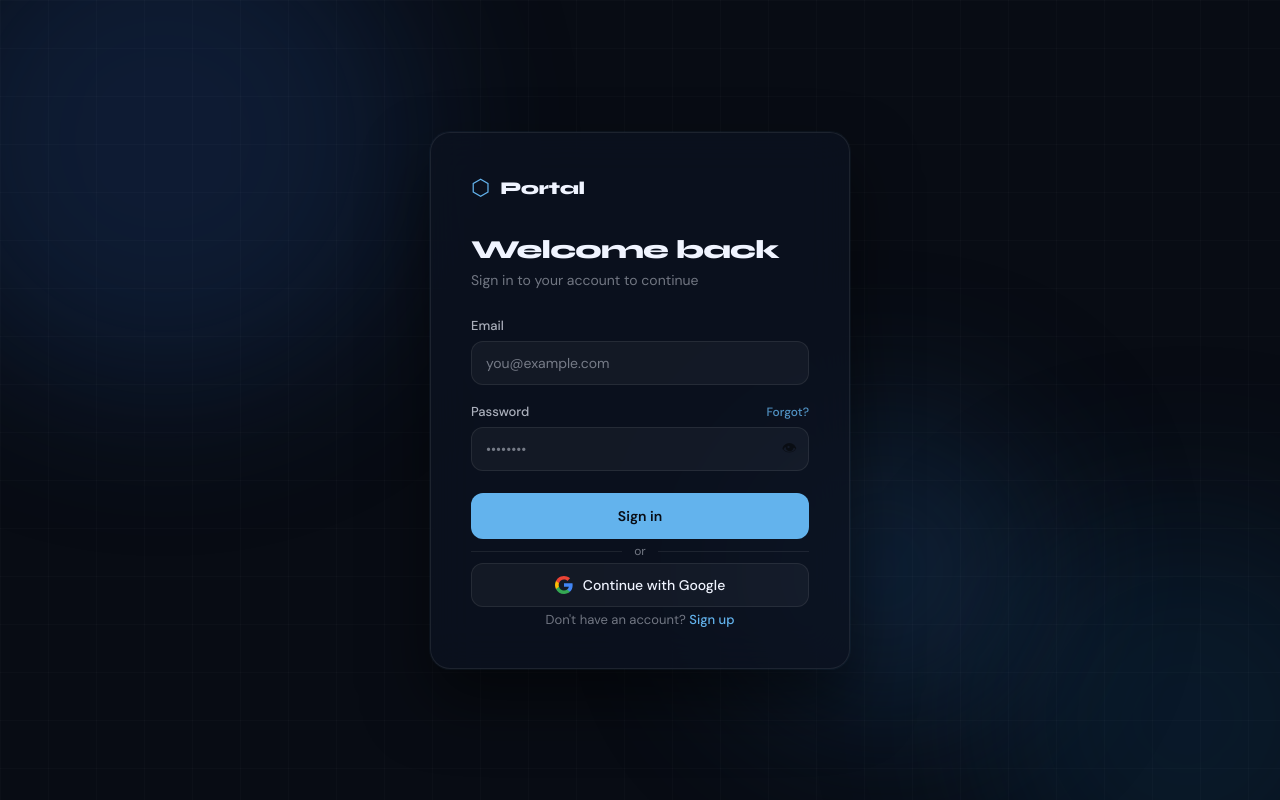
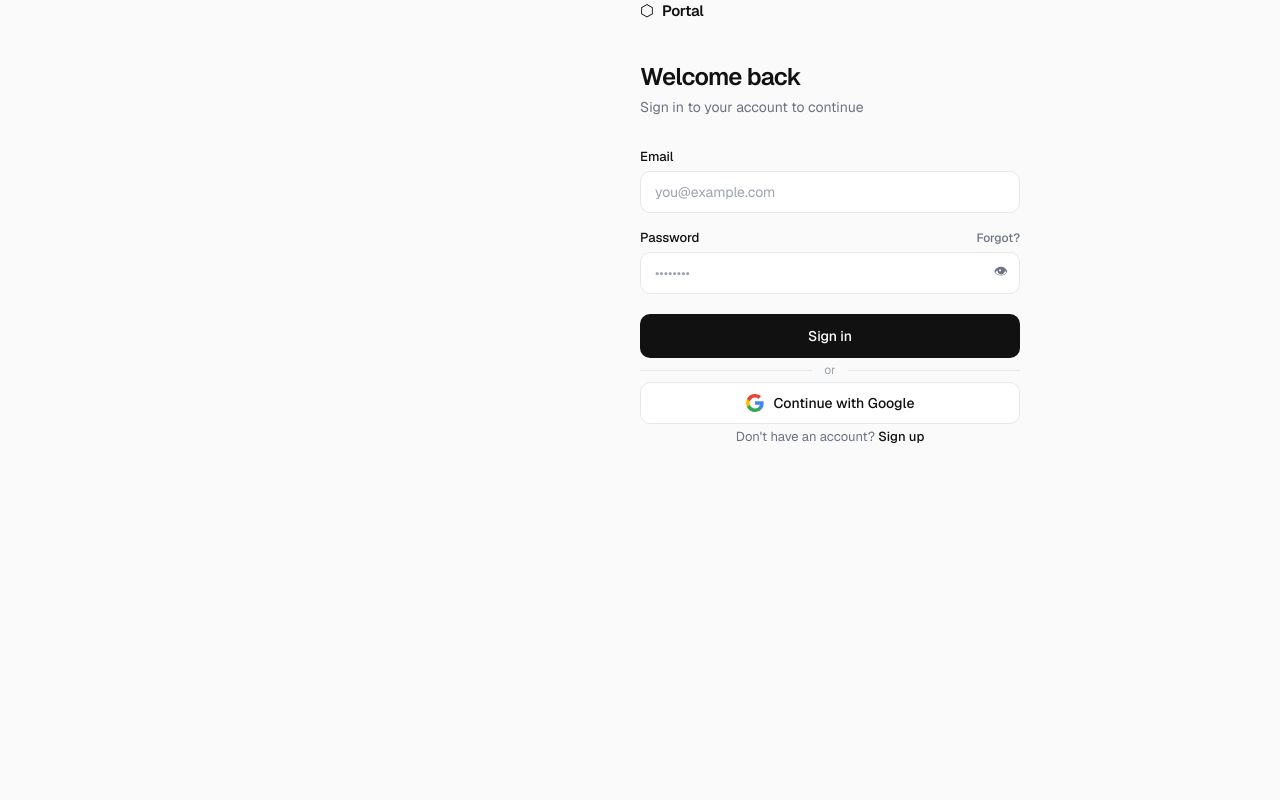
Before and after one commit to aditya303030/auth_portal, a Next.js app: page /login in a window 1280 px wide. Built offline with nearby package versions, Linux system fonts and the light colour scheme; no server answers.

Commit message:
changed ui

```diff
--- a/app/globals.css
+++ b/app/globals.css
@@ -1,132 +1,389 @@
-@import url('https://fonts.googleapis.com/css2?family=DM+Sans:wght@300;400;500;600&family=Syne:wght@700;800&display=swap');
+@import url('https://fonts.googleapis.com/css2?family=Geist:wght@300;400;500;600&family=Geist+Mono:wght@400;500&display=swap');
 
 *, *::before, *::after { box-sizing: border-box; margin: 0; padding: 0; }
 
 :root {
-  --bg: #080c14;
-  --surface: rgba(255,255,255,0.04);
-  --surface-hover: rgba(255,255,255,0.07);
-  --border: rgba(255,255,255,0.08);
-  --border-focus: rgba(99,179,237,0.6);
-  --text: #f0f4ff;
-  --text-muted: rgba(240,244,255,0.45);
-  --accent: #63b3ed;
-  --accent-glow: rgba(99,179,237,0.3);
-  --radius: 12px;
+  --bg: #fafafa;
+  --surface: #ffffff;
+  --border: #e5e7eb;
+  --border-focus: #111111;
+  --text: #111111;
+  --text-muted: #6b7280;
+  --text-placeholder: #9ca3af;
+  --accent: #111111;
+  --accent-text: #ffffff;
+  --error: #dc2626;
+  --radius: 10px;
+  --radius-lg: 16px;
 }
 
 html, body {
   min-height: 100vh;
-  font-family: 'DM Sans', sans-serif;
+  font-family: 'Geist', -apple-system, sans-serif;
   background: var(--bg);
   color: var(--text);
   -webkit-font-smoothing: antialiased;
 }
 
+/* ─── Layout ─── */
 .auth-root {
   min-height: 100vh;
+  display: grid;
+  grid-template-columns: 1fr 1fr;
+}
+
+/* Left panel — decorative */
+.auth-panel {
+  background: #f4f4f5;
   display: flex;
-  align-items: center;
-  justify-content: center;
-  padding: 24px;
+  align-items: flex-end;
+  padding: 48px;
   position: relative;
   overflow: hidden;
 }
 
-.auth-bg { position: fixed; inset: 0; z-index: 0; pointer-events: none; }
-
-.blob { position: absolute; border-radius: 50%; filter: blur(80px); opacity: 0.35; animation: drift 12s ease-in-out infinite alternate; }
-.blob-1 { width: 500px; height: 500px; background: #1a3a6e; top: -120px; left: -100px; }
-.blob-2 { width: 400px; height: 400px; background: #0e3352; bottom: -100px; right: -80px; animation-delay: -4s; }
-.blob-3 { width: 300px; height: 300px; background: #1e4976; top: 50%; left: 55%; animation-delay: -8s; }
-
-@keyframes drift {
-  from { transform: translate(0, 0) scale(1); }
-  to   { transform: translate(30px, 20px) scale(1.05); }
+.auth-panel-inner {
+  position: relative;
+  z-index: 1;
 }
 
-.grid-overlay {
-  position: absolute; inset: 0;
-  background-image: linear-gradient(rgba(255,255,255,0.02) 1px, transparent 1px), linear-gradient(90deg, rgba(255,255,255,0.02) 1px, transparent 1px);
-  background-size: 48px 48px;
+.auth-panel-tag {
+  display: inline-block;
+  font-size: 11px;
+  font-weight: 500;
+  letter-spacing: 0.08em;
+  text-transform: uppercase;
+  color: var(--text-muted);
+  margin-bottom: 16px;
 }
 
-.auth-card {
-  position: relative; z-index: 1;
-  width: 100%; max-width: 420px;
-  background: rgba(12,18,32,0.8);
-  backdrop-filter: blur(20px);
-  border: 1px solid var(--border);
-  border-radius: 20px;
-  padding: 40px;
-  box-shadow: 0 0 0 1px rgba(99,179,237,0.05), 0 32px 64px rgba(0,0,0,0.5);
-  animation: cardIn 0.5s cubic-bezier(0.22,1,0.36,1) both;
+.auth-panel h2 {
+  font-size: 32px;
+  font-weight: 600;
+  letter-spacing: -0.03em;
+  line-height: 1.2;
+  color: var(--text);
+  max-width: 320px;
 }
 
-@keyframes cardIn {
-  from { opacity: 0; transform: translateY(24px) scale(0.98); }
-  to   { opacity: 1; transform: translateY(0) scale(1); }
+.auth-panel-deco {
+  position: absolute;
+  inset: 0;
+  display: flex;
+  align-items: center;
+  justify-content: center;
+  pointer-events: none;
 }
 
-.brand { display: flex; align-items: center; gap: 10px; margin-bottom: 32px; }
-.brand-icon { font-size: 22px; color: var(--accent); }
-.brand-name { font-family: 'Syne', sans-serif; font-weight: 800; font-size: 18px; letter-spacing: -0.02em; }
+.deco-circle {
+  width: 340px;
+  height: 340px;
+  border-radius: 50%;
+  border: 1px solid #e4e4e7;
+  position: absolute;
+}
 
-.auth-header { margin-bottom: 28px; }
-.auth-header h1 { font-family: 'Syne', sans-serif; font-size: 26px; font-weight: 800; letter-spacing: -0.03em; margin-bottom: 6px; }
-.auth-header p { font-size: 14px; color: var(--text-muted); }
+.deco-circle:nth-child(2) { width: 220px; height: 220px; }
+.deco-circle:nth-child(3) { width: 100px; height: 100px; background: #e4e4e7; }
 
-.auth-form { display: flex; flex-direction: column; gap: 18px; }
-.field { display: flex; flex-direction: column; gap: 7px; }
+/* Right panel — form */
+.auth-right {
+  display: flex;
+  flex-direction: column;
+  align-items: center;
+  justify-content: center;
+  padding: 48px 40px;
+  background: var(--surface);
+}
 
-label { font-size: 13px; font-weight: 500; color: rgba(240,244,255,0.7); display: flex; justify-content: space-between; align-items: center; }
-.label-link { font-size: 12px; color: var(--accent); text-decoration: none; opacity: 0.8; }
-.label-link:hover { opacity: 1; }
+/* ─── Card ─── */
+.auth-card {
+  width: 100%;
+  max-width: 380px;
+  animation: fadeUp 0.4s cubic-bezier(0.22, 1, 0.36, 1) both;
+}
+
+@keyframes fadeUp {
+  from { opacity: 0; transform: translateY(16px); }
+  to   { opacity: 1; transform: translateY(0); }
+}
+
+/* ─── Brand ─── */
+.brand {
+  display: flex;
+  align-items: center;
+  gap: 8px;
+  margin-bottom: 40px;
+}
+
+.brand-mark {
+  width: 28px;
+  height: 28px;
+  background: var(--accent);
+  border-radius: 6px;
+  display: flex;
+  align-items: center;
+  justify-content: center;
+}
+
+.brand-mark svg {
+  width: 14px;
+  height: 14px;
+  fill: white;
+}
+
+.brand-name {
+  font-size: 15px;
+  font-weight: 600;
+  letter-spacing: -0.02em;
+  color: var(--text);
+}
+
+/* ─── Header ─── */
+.auth-header {
+  margin-bottom: 32px;
+}
+
+.auth-header h1 {
+  font-size: 24px;
+  font-weight: 600;
+  letter-spacing: -0.03em;
+  margin-bottom: 6px;
+  color: var(--text);
+}
+
+.auth-header p {
+  font-size: 14px;
+  color: var(--text-muted);
+}
+
+/* ─── Form ─── */
+.auth-form {
+  display: flex;
+  flex-direction: column;
+  gap: 16px;
+}
+
+.field {
+  display: flex;
+  flex-direction: column;
+  gap: 6px;
+}
+
+label {
+  font-size: 13px;
+  font-weight: 500;
+  color: var(--text);
+  display: flex;
+  justify-content: space-between;
+  align-items: center;
+}
+
+.label-link {
+  font-size: 12px;
+  color: var(--text-muted);
+  text-decoration: none;
+  transition: color 0.15s;
+}
+
+.label-link:hover { color: var(--text); }
 
 input {
-  width: 100%; background: var(--surface); border: 1px solid var(--border);
-  border-radius: var(--radius); padding: 12px 14px; font-size: 14px;
-  font-family: 'DM Sans', sans-serif; color: var(--text); outline: none;
-  transition: border-color 0.2s, box-shadow 0.2s;
+  width: 100%;
+  background: var(--surface);
+  border: 1px solid var(--border);
+  border-radius: var(--radius);
+  padding: 11px 14px;
+  font-size: 14px;
+  font-family: inherit;
+  color: var(--text);
+  outline: none;
+  transition: border-color 0.15s, box-shadow 0.15s;
 }
-input::placeholder { color: var(--text-muted); }
-input:focus { border-color: var(--border-focus); box-shadow: 0 0 0 3px var(--accent-glow); }
+
+input::placeholder { color: var(--text-placeholder); }
+
+input:focus {
+  border-color: var(--border-focus);
+  box-shadow: 0 0 0 3px rgba(17, 17, 17, 0.06);
+}
 
 .input-wrap { position: relative; }
 .input-wrap input { padding-right: 44px; }
-.toggle-pass { position: absolute; right: 12px; top: 50%; transform: translateY(-50%); background: none; border: none; cursor: pointer; font-size: 15px; opacity: 0.5; }
-.toggle-pass:hover { opacity: 0.9; }
 
-.strength-bar { display: flex; align-items: center; gap: 10px; margin-top: 8px; }
-.strength-track { display: flex; gap: 4px; flex: 1; }
-.strength-seg { height: 3px; flex: 1; border-radius: 2px; transition: background 0.3s; }
-.strength-label { font-size: 11px; font-weight: 600; min-width: 36px; text-align: right; }
+.toggle-pass {
+  position: absolute;
+  right: 12px;
+  top: 50%;
+  transform: translateY(-50%);
+  background: none;
+  border: none;
+  cursor: pointer;
+  font-size: 14px;
+  color: var(--text-muted);
+  display: flex;
+  align-items: center;
+  transition: color 0.15s;
+}
 
+.toggle-pass:hover { color: var(--text); }
+
+/* ─── Strength ─── */
+.strength-bar {
+  display: flex;
+  align-items: center;
+  gap: 10px;
+  margin-top: 8px;
+}
+
+.strength-track {
+  display: flex;
+  gap: 4px;
+  flex: 1;
+}
+
+.strength-seg {
+  height: 2px;
+  flex: 1;
+  border-radius: 2px;
+  transition: background 0.3s;
+}
+
+.strength-label {
+  font-size: 11px;
+  font-weight: 500;
+  font-family: 'Geist Mono', monospace;
+  min-width: 36px;
+  text-align: right;
+}
+
+/* ─── Error ─── */
+.auth-error {
+  color: var(--error);
+  font-size: 13px;
+  text-align: center;
+  background: #fef2f2;
+  border: 1px solid #fecaca;
+  border-radius: var(--radius);
+  padding: 10px 14px;
+}
+
+/* ─── Buttons ─── */
 .btn-primary {
-  width: 100%; padding: 13px; border-radius: var(--radius); border: none;
-  background: var(--accent); color: #080c14; font-family: 'DM Sans', sans-serif;
-  font-size: 14px; font-weight: 600; cursor: pointer; margin-top: 4px;
-  display: flex; align-items: center; justify-content: center; min-height: 46px;
-  transition: opacity 0.2s, transform 0.15s;
+  width: 100%;
+  padding: 12px;
+  border-radius: var(--radius);
+  border: none;
+  background: var(--accent);
+  color: var(--accent-text);
+  font-family: inherit;
+  font-size: 14px;
+  font-weight: 500;
+  cursor: pointer;
+  margin-top: 4px;
+  display: flex;
+  align-items: center;
+  justify-content: center;
+  min-height: 44px;
+  letter-spacing: -0.01em;
+  transition: opacity 0.15s, transform 0.12s;
 }
-.btn-primary:hover:not(:disabled) { opacity: 0.9; transform: translateY(-1px); }
-.btn-primary:disabled { opacity: 0.6; cursor: not-allowed; }
+
+.btn-primary:hover:not(:disabled) {
+  opacity: 0.85;
+  transform: translateY(-1px);
+}
+
+.btn-primary:active:not(:disabled) { transform: translateY(0); }
+.btn-primary:disabled { opacity: 0.45; cursor: not-allowed; }
 
 .btn-oauth {
-  width: 100%; padding: 12px; border-radius: var(--radius); border: 1px solid var(--border);
-  background: var(--surface); color: var(--text); font-family: 'DM Sans', sans-serif;
-  font-size: 14px; font-weight: 500; cursor: pointer;
-  display: flex; align-items: center; justify-content: center; gap: 10px;
+  width: 100%;
+  padding: 11px;
+  border-radius: var(--radius);
+  border: 1px solid var(--border);
+  background: var(--surface);
+  color: var(--text);
+  font-family: inherit;
+  font-size: 14px;
+  font-weight: 500;
+  cursor: pointer;
+  display: flex;
+  align-items: center;
+  justify-content: center;
+  gap: 10px;
+  transition: background 0.15s, border-color 0.15s;
 }
-.btn-oauth:hover { background: var(--surface-hover); }
 
-.spinner { width: 18px; height: 18px; border: 2px solid rgba(8,12,20,0.3); border-top-color: #080c14; border-radius: 50%; animation: spin 0.7s linear infinite; display: inline-block; }
+.btn-oauth:hover {
+  background: var(--bg);
+  border-color: #d1d5db;
+}
+
+/* ─── Spinner ─── */
+.spinner {
+  width: 16px;
+  height: 16px;
+  border: 2px solid rgba(255, 255, 255, 0.3);
+  border-top-color: white;
+  border-radius: 50%;
+  animation: spin 0.65s linear infinite;
+  display: inline-block;
+}
+
 @keyframes spin { to { transform: rotate(360deg); } }
 
-.divider { display: flex; align-items: center; gap: 12px; margin: 4px 0; color: var(--text-muted); font-size: 12px; }
-.divider::before, .divider::after { content: ''; flex: 1; height: 1px; background: var(--border); }
+/* ─── Divider ─── */
+.divider {
+  display: flex;
+  align-items: center;
+  gap: 12px;
+  margin: 4px 0;
+  color: var(--text-placeholder);
+  font-size: 12px;
+}
 
-.auth-switch { text-align: center; font-size: 13px; color: var(--text-muted); margin-top: 4px; }
-.auth-switch a { color: var(--accent); text-decoration: none; font-weight: 500; }
-.auth-terms { text-align: center; font-size: 11.5px; color: var(--text-muted); line-height: 1.6; margin-top: 4px; }
-.auth-terms a { color: rgba(240,244,255,0.6); text-decoration: underline; }
+.divider::before, .divider::after {
+  content: '';
+  flex: 1;
+  height: 1px;
+  background: var(--border);
+}
+
+/* ─── Footer text ─── */
+.auth-switch {
+  text-align: center;
+  font-size: 13px;
+  color: var(--text-muted);
+  margin-top: 4px;
+}
+
+.auth-switch a {
+  color: var(--text);
+  text-decoration: none;
+  font-weight: 500;
+}
+
+.auth-switch a:hover { text-decoration: underline; }
+
+.auth-terms {
+  text-align: center;
+  font-size: 12px;
+  color: var(--text-muted);
+  line-height: 1.6;
+  margin-top: 4px;
+}
+
+.auth-terms a {
+  color: var(--text-muted);
+  text-decoration: underline;
+}
+
+.auth-terms a:hover { color: var(--text); }
+
+/* ─── Responsive ─── */
+@media (max-width: 768px) {
+  .auth-root { grid-template-columns: 1fr; }
+  .auth-panel { display: none; }
+  .auth-right { padding: 32px 24px; }
+}
```
